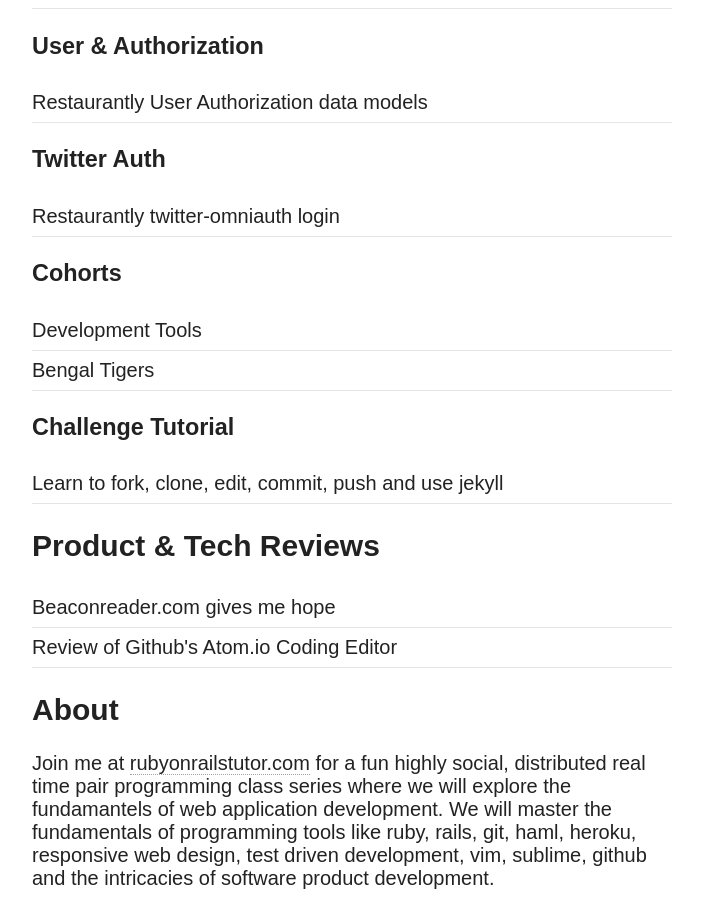
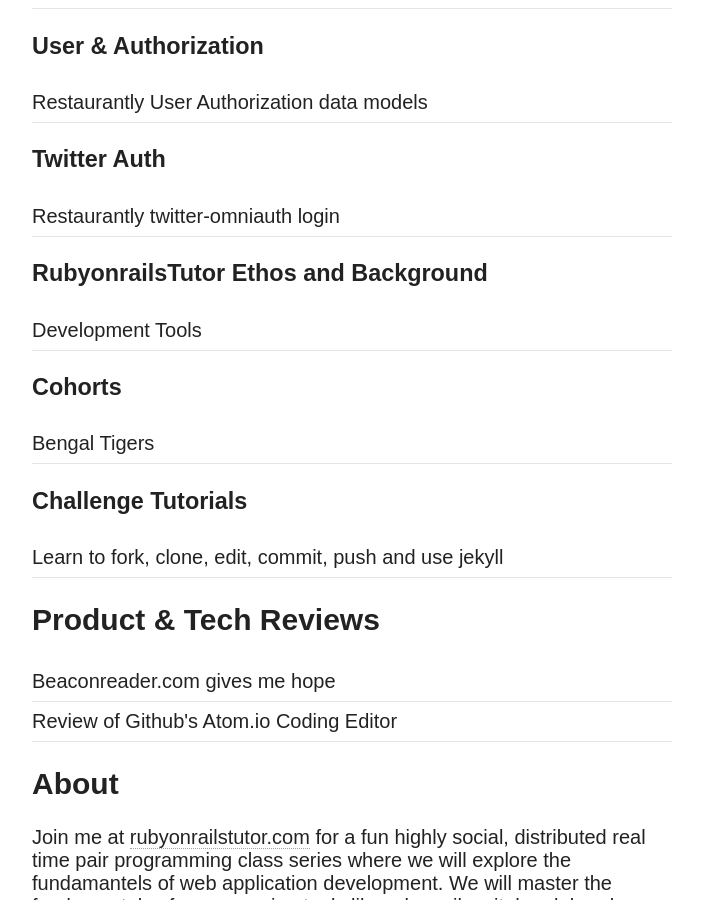
Before and after one commit to jcdavison/rubyonrailstutor.github.io, a Jekyll site: the page built from index.html, in a window 1280 px wide and 900 px high, scrolled down 2270 px. Shown: the whole window, without its empty margins (288-991 px from the left). Built offline with Jekyll 4.4.1, drawn with Linux system fonts in a browser that asks for light colours; nearby versions of some CDN libraries; comment, search, counter and statistics services are not loaded.

Commit message:
edit copy

```diff
--- a/index.html
+++ b/index.html
@@ -75,12 +75,17 @@
     <li><a href="{{ post.url }}">{{ post.title }}</a></li>
   {% endfor %}
 
+  <h3>RubyonrailsTutor Ethos and Background</h3>
+  {% for post in site.categories.rubyonrailstutor %}
+    <li><a href="{{ post.url }}">{{ post.title }}</a></li>
+  {% endfor %}
+
   <h3>Cohorts</h3>
   {% for post in site.categories.cohorts %}
     <li><a href="{{ post.url }}">{{ post.title }}</a></li>
   {% endfor %}
 
-  <h3>Challenge Tutorial</h3>
+  <h3>Challenge Tutorials</h3>
   {% for post in site.categories.challenges %}
   <li><a href="{{ post.url }}">{{ post.title }}</a></li>
   {% endfor %}
```
Also changed, not shown: _posts/2014-03-25-development-tools.md (+1 -1 lines).
